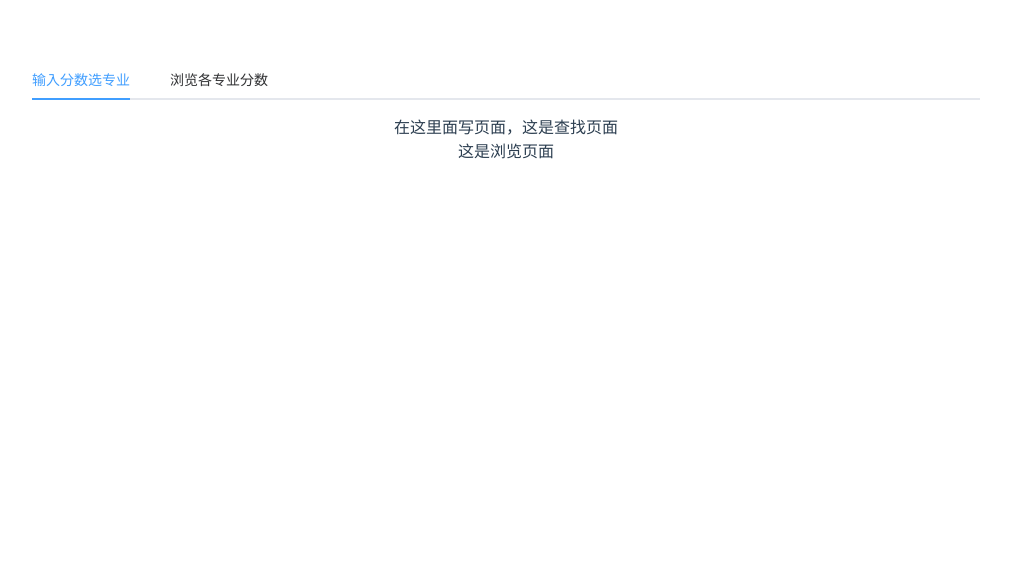
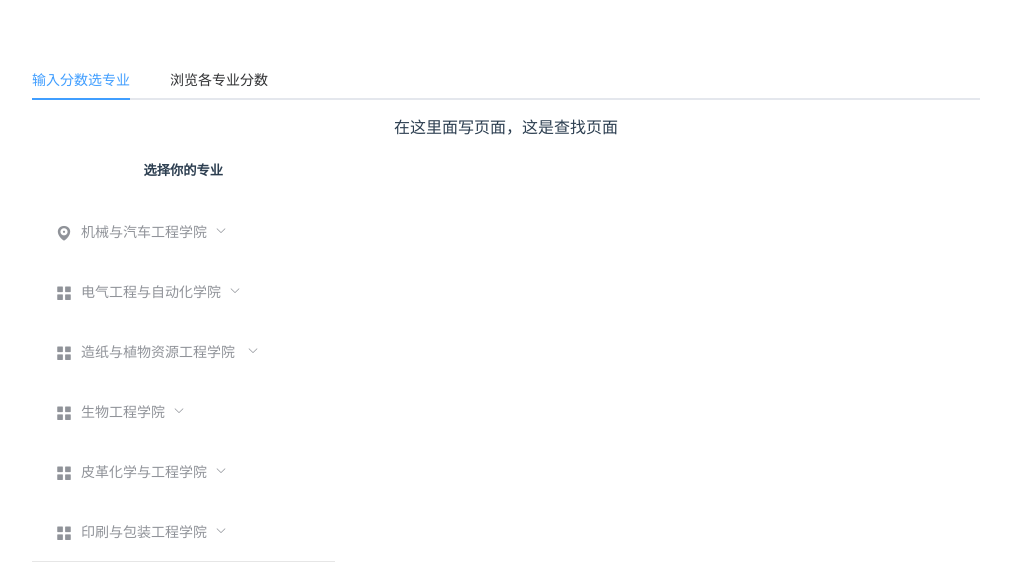
Before and after one commit to Sirlanri/TNCEE-query, a Vue app: page /Browse in a window 1280 px wide. Shown: the top 578 px of the page, without its empty margins (134-1145 px from the left). Built offline with nearby package versions, Linux system fonts and the light colour scheme.

Commit message:
充实的一天呐，加油，奥力给！ヾ(≧▽≦*)o

```diff
--- a/src/views/Browse.vue
+++ b/src/views/Browse.vue
@@ -1,17 +1,106 @@
 <template>
   <div>
-      <keep-alive>
-          这是浏览页面
-      </keep-alive>
+    <keep-alive>
+      <el-row :gutter="20">
+        <el-col :span="8">
+          <h5>选择你的专业</h5>
+
+          <el-menu mode="horizontal" @select="choose">
+            <el-submenu index="1" >
+              <template slot="title">
+                <i class="el-icon-location"></i>
+                <span>机械与汽车工程学院</span>
+              </template>
+
+              <el-menu-item index="1-1">机械设计制造及其自动化</el-menu-item>
+              <el-menu-item index="1-2">材料成型及控制工程</el-menu-item>
+              <el-menu-item index="1-3">工业设计</el-menu-item>
+              <el-menu-item index="1-4">过程装备与控制工程</el-menu-item>
+              <el-menu-item index="1-5">汽车服务工程</el-menu-item>
+              <el-menu-item index="1-6">机器人工程</el-menu-item>
+              <el-menu-item index="1-7">工业设计（3D仿真）</el-menu-item>
+              <el-menu-item index="1-8">机械设计制造及其自动化（中德合作）</el-menu-item>
+            </el-submenu>
+
+            <el-submenu index="2">
+              <template slot="title">
+                <i class="el-icon-menu"></i>
+                <span slot="title">电气工程与自动化学院</span>
+              </template>
+              <el-menu-item index="2-1">电气工程及其自动化</el-menu-item>
+              <el-menu-item index="2-2">自动化</el-menu-item>
+              <el-menu-item index="2-3">电子信息工程</el-menu-item>
+              <el-menu-item index="2-4">通信工程</el-menu-item>
+              <el-menu-item index="2-5">测控技术与仪器</el-menu-item>
+              <el-menu-item index="2-6">通信工程（移动通信技术方向）</el-menu-item>
+            </el-submenu>
+
+            <el-submenu index="3">
+              <template slot="title">
+                <i class="el-icon-menu"></i>
+                <span slot="title">造纸与植物资源工程学院	</span>
+              </template>
+              <el-menu-item index="3-1">轻化工程（制浆造纸工程方向）</el-menu-item>
+              <el-menu-item index="3-2">林产化工</el-menu-item>
+            </el-submenu>
+
+            <el-submenu index="4">
+              <template slot="title">
+                <i class="el-icon-menu"></i>
+                <span slot="title">生物工程学院</span>
+              </template>
+              <el-menu-item index="4-1">生物工程</el-menu-item>
+              <el-menu-item index="4-2">生物技术</el-menu-item>
+              <el-menu-item index="4-3">酿酒工程（设国际合作办学）</el-menu-item>
+            </el-submenu>
+
+            <el-submenu index="5">
+              <template slot="title">
+                <i class="el-icon-menu"></i>
+                <span slot="title">皮革化学与工程学院</span>
+              </template>
+              <el-menu-item index="5-1">轻化工程（皮革、合成革方向）</el-menu-item>
+
+            </el-submenu>
+            <el-submenu index="6">
+              <template slot="title">
+                <i class="el-icon-menu"></i>
+                <span slot="title">印刷与包装工程学院</span>
+              </template>
+              <el-menu-item index="6-1">印刷工程</el-menu-item>
+              <el-menu-item index="6-2">包装工程</el-menu-item>
+
+            </el-submenu>
+
+
+          </el-menu>
+
+
+        </el-col>
+      </el-row>
+    </keep-alive>
   </div>
 </template>
 
 <script>
 export default {
-
-}
+  data() {
+    return {
+      activeNames: ["all"],
+      isheng:true,
+    };
+  },
+  methods:{
+    choose(index,indexpath){
+      console.log(index,indexpath)//path是要的路径
+    }
+  }
+};
 </script>
 
 <style>
+.major {
+  margin-top: 100px;
+}
 
 </style>
```
